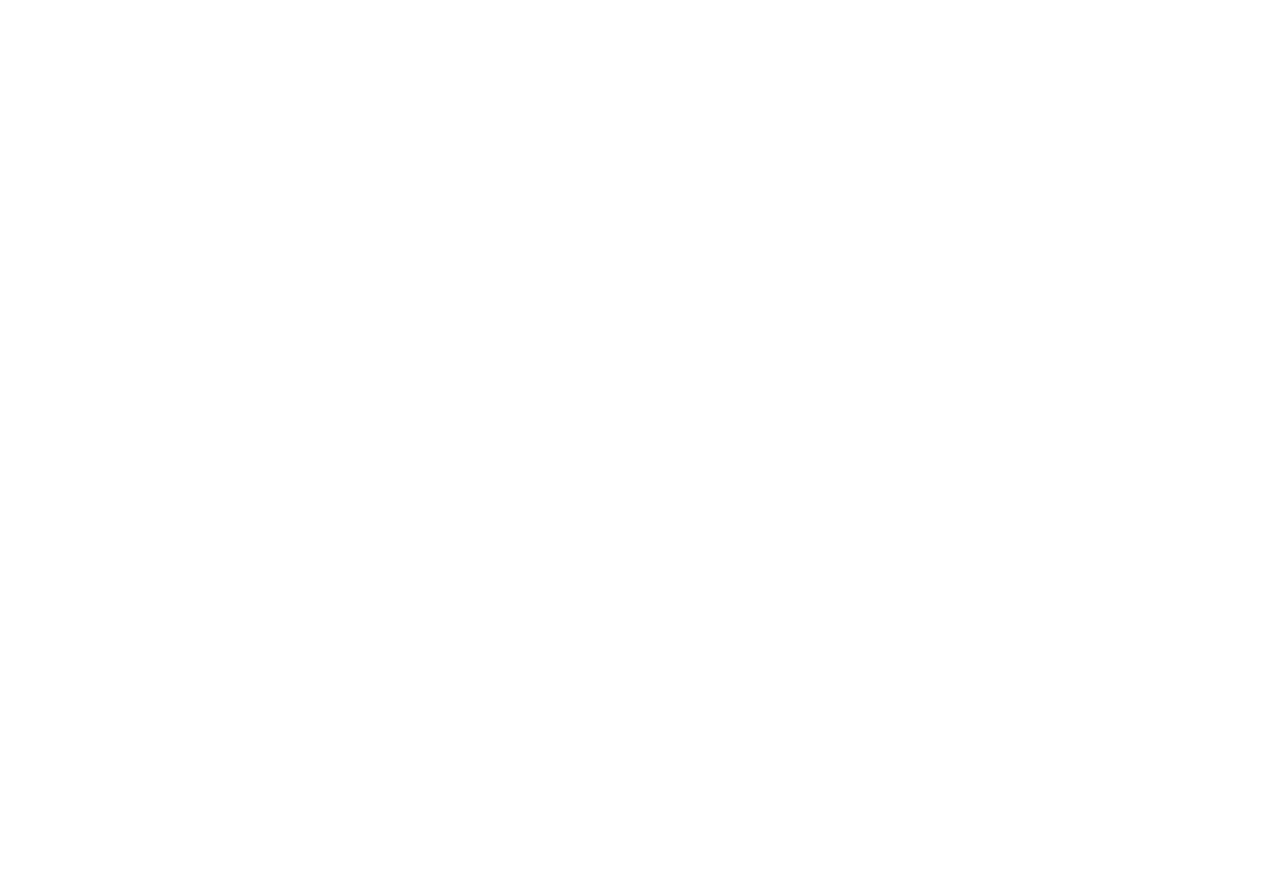
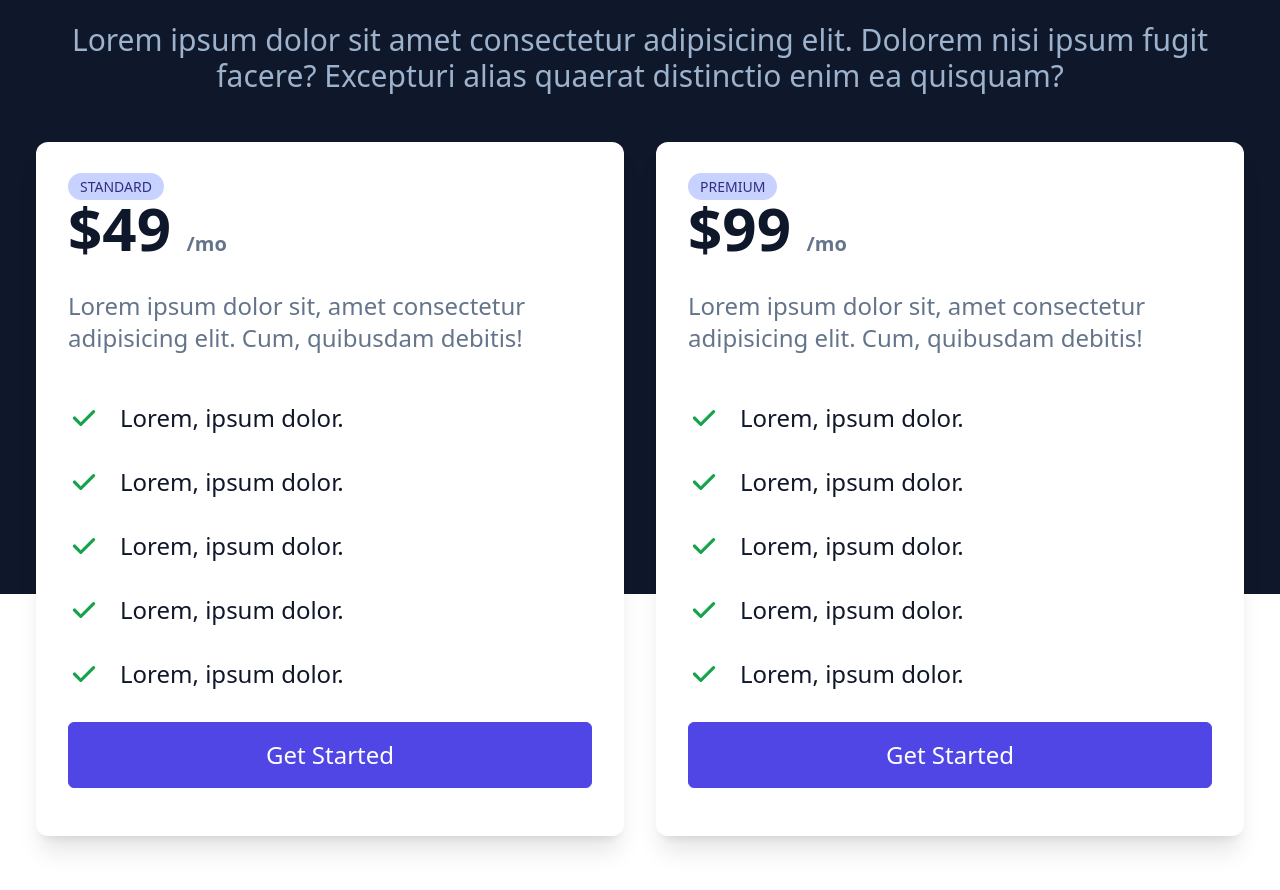
Before and after one commit to Nyamekesse/react-tailwind-cloud-management-app, a React (Vite) app: page / in a window 1280 px wide. Shown: the part 3160-4050 px from the top of the page. Before the commit the page ends 2954 px from the top, so only its background shows below. Built offline with nearby package versions, Linux system fonts and the light colour scheme.

Commit message:
added and completed Prciing section

```diff
--- a/src/App.jsx
+++ b/src/App.jsx
@@ -2,6 +2,7 @@
 import AllInOne from "./components/AllInOne";
 import Hero from "./components/Hero";
 import Navbar from "./components/Navbar";
+import Pricing from "./components/Pricing";
 import Support from "./components/Support";
 
 function App() {
@@ -12,6 +13,7 @@
       <About />
       <Support />
       <AllInOne />
+      <Pricing />
     </>
   );
 }
--- /dev/null
+++ b/src/components/Pricing.jsx
@@ -0,0 +1,106 @@
+import React from "react";
+import { CheckIcon } from "@heroicons/react/solid";
+const Pricing = () => {
+  return (
+    <div className="w-full text-white my-24">
+      <div className="w-full h-[800px] bg-slate-900 absolute mix-blend-overlay"></div>
+      <div className="max-w-[1240px] mx-auto py-12">
+        <div className="text-center py-8 text-slate-300">
+          <h2 className="text-3xl uppercase">Pricing</h2>
+          <h3 className="text-5xl font-bold text-white py-8">
+            The right price for your research
+          </h3>
+          <p className="text-3xl">
+            Lorem ipsum dolor sit amet consectetur adipisicing elit. Dolorem
+            nisi ipsum fugit facere? Excepturi alias quaerat distinctio enim ea
+            quisquam?
+          </p>
+        </div>
+        <div className="grid md:grid-cols-2">
+          <div className="bg-white text-slate-900 m-4 p-8 rounded-xl shadow-xl relative">
+            <span className="uppercase px-3 py-1 bg-indigo-200 text-indigo-900 rounded-2xl text-sm">
+              Standard
+            </span>
+            <div>
+              <p className="text-6xl font-bold">
+                $49{" "}
+                <span className="text-xl text-slate-500 flex-col justify-end">
+                  /mo
+                </span>{" "}
+              </p>
+            </div>
+            <p className="text-2xl py-8 text-slate-500">
+              Lorem ipsum dolor sit, amet consectetur adipisicing elit. Cum,
+              quibusdam debitis!
+            </p>
+            <div className="text-2xl ">
+              <p className="flex py-4">
+                <CheckIcon className="w-8 mr-5 text-green-600" /> Lorem, ipsum
+                dolor.
+              </p>
+              <p className="flex py-4">
+                <CheckIcon className="w-8 mr-5 text-green-600" /> Lorem, ipsum
+                dolor.
+              </p>
+              <p className="flex py-4">
+                <CheckIcon className="w-8 mr-5 text-green-600" /> Lorem, ipsum
+                dolor.
+              </p>
+              <p className="flex py-4">
+                <CheckIcon className="w-8 mr-5 text-green-600" /> Lorem, ipsum
+                dolor.
+              </p>
+              <p className="flex py-4">
+                <CheckIcon className="w-8 mr-5 text-green-600" /> Lorem, ipsum
+                dolor.
+              </p>
+              <button className="w-full py-4 my-4">Get Started</button>
+            </div>
+          </div>
+          <div className="bg-white text-slate-900 m-4 p-8 rounded-xl shadow-xl relative">
+            <span className="uppercase px-3 py-1 bg-indigo-200 text-indigo-900 rounded-2xl text-sm">
+              Premium
+            </span>
+            <div>
+              <p className="text-6xl font-bold">
+                $99{" "}
+                <span className="text-xl text-slate-500 flex-col justify-end">
+                  /mo
+                </span>{" "}
+              </p>
+            </div>
+            <p className="text-2xl py-8 text-slate-500">
+              Lorem ipsum dolor sit, amet consectetur adipisicing elit. Cum,
+              quibusdam debitis!
+            </p>
+            <div className="text-2xl ">
+              <p className="flex py-4">
+                <CheckIcon className="w-8 mr-5 text-green-600" /> Lorem, ipsum
+                dolor.
+              </p>
+              <p className="flex py-4">
+                <CheckIcon className="w-8 mr-5 text-green-600" /> Lorem, ipsum
+                dolor.
+              </p>
+              <p className="flex py-4">
+                <CheckIcon className="w-8 mr-5 text-green-600" /> Lorem, ipsum
+                dolor.
+              </p>
+              <p className="flex py-4">
+                <CheckIcon className="w-8 mr-5 text-green-600" /> Lorem, ipsum
+                dolor.
+              </p>
+              <p className="flex py-4">
+                <CheckIcon className="w-8 mr-5 text-green-600" /> Lorem, ipsum
+                dolor.
+              </p>
+              <button className="w-full py-4 my-4">Get Started</button>
+            </div>
+          </div>
+        </div>
+      </div>
+    </div>
+  );
+};
+
+export default Pricing;
--- a/src/css/main.css
+++ b/src/css/main.css
@@ -558,6 +558,10 @@
   margin: auto;
 }
 
+.m-4 {
+  margin: 1rem;
+}
+
 .mx-1 {
   margin-left: 0.25rem;
   margin-right: 0.25rem;
@@ -588,6 +592,11 @@
   margin-bottom: 1.5rem;
 }
 
+.my-24 {
+  margin-top: 6rem;
+  margin-bottom: 6rem;
+}
+
 .ml-2 {
   margin-left: 0.5rem;
 }
@@ -610,6 +619,10 @@
 
 .mt-\[-4rem\] {
   margin-top: -4rem;
+}
+
+.mr-5 {
+  margin-right: 1.25rem;
 }
 
 .flex {
@@ -644,6 +657,10 @@
   height: 100vh;
 }
 
+.h-\[800px\] {
+  height: 800px;
+}
+
 .w-16 {
   width: 4rem;
 }
@@ -662,6 +679,10 @@
 
 .w-7 {
   width: 1.75rem;
+}
+
+.w-8 {
+  width: 2rem;
 }
 
 .max-w-\[1240px\] {
@@ -686,6 +707,10 @@
 
 .items-center {
   align-items: center;
+}
+
+.justify-end {
+  justify-content: flex-end;
 }
 
 .justify-center {
@@ -719,6 +744,10 @@
 
 .rounded-xl {
   border-radius: 0.75rem;
+}
+
+.rounded-2xl {
+  border-radius: 1rem;
 }
 
 .border {
@@ -769,6 +798,16 @@
 .bg-zinc-200 {
   --tw-bg-opacity: 1;
   background-color: rgb(228 228 231 / var(--tw-bg-opacity));
+}
+
+.bg-slate-900 {
+  --tw-bg-opacity: 1;
+  background-color: rgb(15 23 42 / var(--tw-bg-opacity));
+}
+
+.bg-indigo-200 {
+  --tw-bg-opacity: 1;
+  background-color: rgb(199 210 254 / var(--tw-bg-opacity));
 }
 
 .object-cover {
@@ -827,6 +866,21 @@
 .py-8 {
   padding-top: 2rem;
   padding-bottom: 2rem;
+}
+
+.py-12 {
+  padding-top: 3rem;
+  padding-bottom: 3rem;
+}
+
+.px-3 {
+  padding-left: 0.75rem;
+  padding-right: 0.75rem;
+}
+
+.py-1 {
+  padding-top: 0.25rem;
+  padding-bottom: 0.25rem;
 }
 
 .pl-8 {
@@ -891,6 +945,11 @@
   line-height: 1.75rem;
 }
 
+.text-sm {
+  font-size: 0.875rem;
+  line-height: 1.25rem;
+}
+
 .font-bold {
   font-weight: 700;
 }
@@ -942,6 +1001,16 @@
 .text-green-600 {
   --tw-text-opacity: 1;
   color: rgb(22 163 74 / var(--tw-text-opacity));
+}
+
+.text-slate-900 {
+  --tw-text-opacity: 1;
+  color: rgb(15 23 42 / var(--tw-text-opacity));
+}
+
+.text-indigo-900 {
+  --tw-text-opacity: 1;
+  color: rgb(49 46 129 / var(--tw-text-opacity));
 }
 
 .mix-blend-overlay {
```
